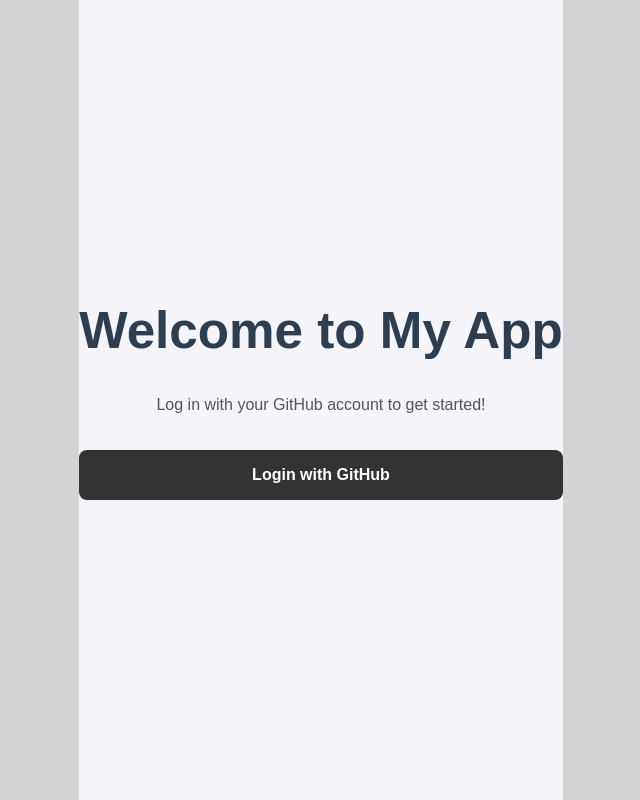
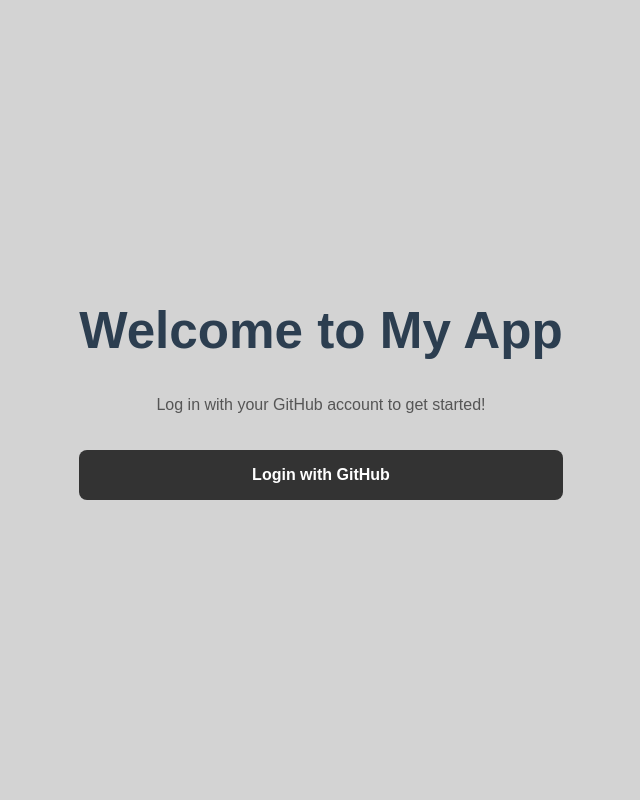
Before and after one commit to mflegar/fnm.java, a React (Vite) app in the folder client/: page / in a window 1280 px wide. Shown: the whole page, without its empty margins (319-959 px from the left). Built offline with nearby package versions, Linux system fonts and the light colour scheme; no server answers.

Commit message:
Edited Home.css
Made it look better

```diff
--- a/client/src/Home.css
+++ b/client/src/Home.css
@@ -4,7 +4,6 @@
     align-items: center;
     justify-content: center;
     height: 100vh;
-    background-color: #f4f4f9;
 }
 
 h2 {
```
